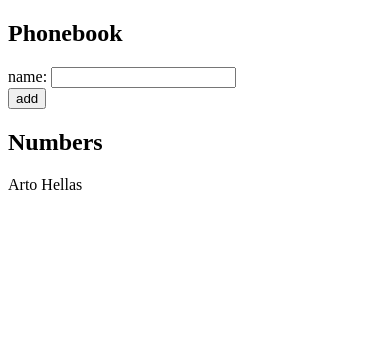
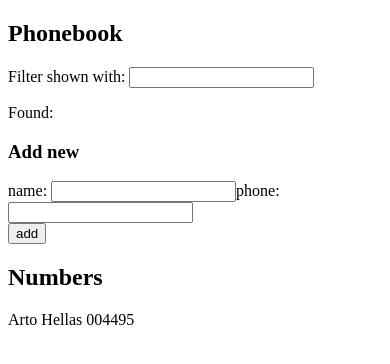
Before and after one commit to jesuscano80/fullstackopen, a React (Create React App) app in the folder part2/phonebook/: page / in a window 390 px wide. Shown: the top 364 px of the page. Built offline with nearby package versions, Linux system fonts and the light colour scheme.

Commit message:
phonebook step 3 and 4

```diff
--- a/part2/phonebook/src/components/App.js
+++ b/part2/phonebook/src/components/App.js
@@ -1,15 +1,29 @@
-import React, { useState } from 'react'
+import React, { useState, useEffect } from 'react'
 
 const App = () => {
   const [ persons, setPersons ] = useState([
-    { name: 'Arto Hellas' }
+    { name: 'Arto Hellas', phone: "004495" }
   ])
   const [ newName, setNewName ] = useState('')
+  const [ newPhone, setNewPhone ] = useState("")
+  const [ filter, setNewFilter ] = useState("")
+  const [ found, setNewFound ] = useState({})
+  useEffect(() => {
+    const check=persons.map(person=> person.name.trim().toLowerCase()).indexOf(filter)
+    console.log(filter);
+    console.log(persons.map(person=> person.name.trim().toLowerCase()));
+    console.log(check);
+    if(check>=0){
+        console.log("si está");
+        setNewFound(persons[check])
+    }
+  }, [filter,persons])
+
   const addPerson = (event)=>{
       event.preventDefault();
       const arrayPosition=persons.map(person=> person.name).indexOf(newName);
       if(arrayPosition===-1){
-        let newAdd= {name:newName};
+        let newAdd= {name:newName, phone: newPhone};
         setPersons(persons.concat(newAdd));
       }
       else{
@@ -18,16 +32,27 @@ const App = () => {
 
 
   }
-  const handleInput = (event)=>{
+  const handleName = (event)=>{
       setNewName(event.target.value);
+  }
+  const handlePhone = (event)=>{
+      setNewPhone(event.target.value);
+  }
+
+  const filterit = (event)=>{
+     setNewFilter((event.target.value).toLowerCase());
   }
 
   return (
     <div>
       <h2>Phonebook</h2>
+      <p>Filter shown with: <input onChange={filterit}></input></p>
+      <p>Found: {found.name} {found.phone}</p>
+      <h3>Add new</h3>
       <form onSubmit={addPerson}>
         <div>
-          name: <input onChange={handleInput} value={newName}/>
+          name: <input onChange={handleName} value={newName}/>
+          phone: <input onChange={handlePhone} value={newPhone}/>
         </div>
         <div>
           <button type="submit">add</button>
@@ -35,7 +60,7 @@ const App = () => {
       </form>
       <h2>Numbers</h2>
 
-      <div> {persons.map(person=><p key={person.name}> {person.name}</p>)}</div>
+      <div> {persons.map(person=><p key={person.name}> {person.name} {person.phone}</p>)}</div>
 
     </div>
   )
```
Also changed, not shown: part2/phonebook/src/components/Filter.js (added, +13 -0 lines).
